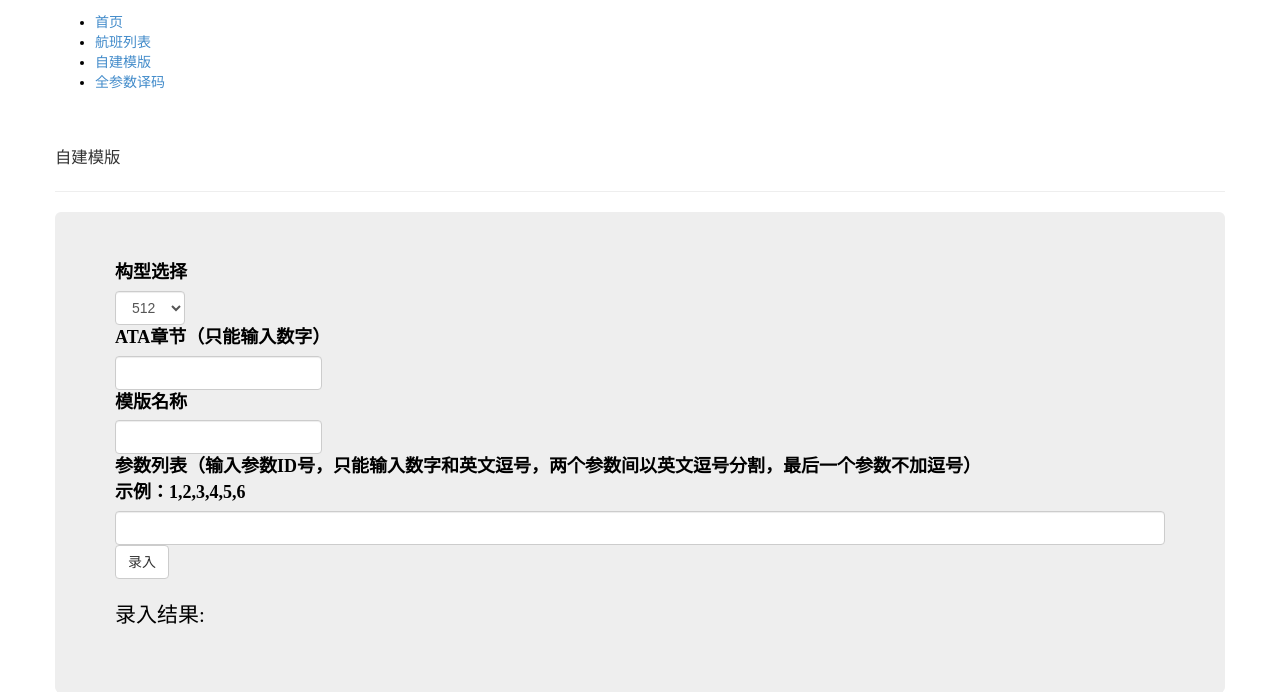
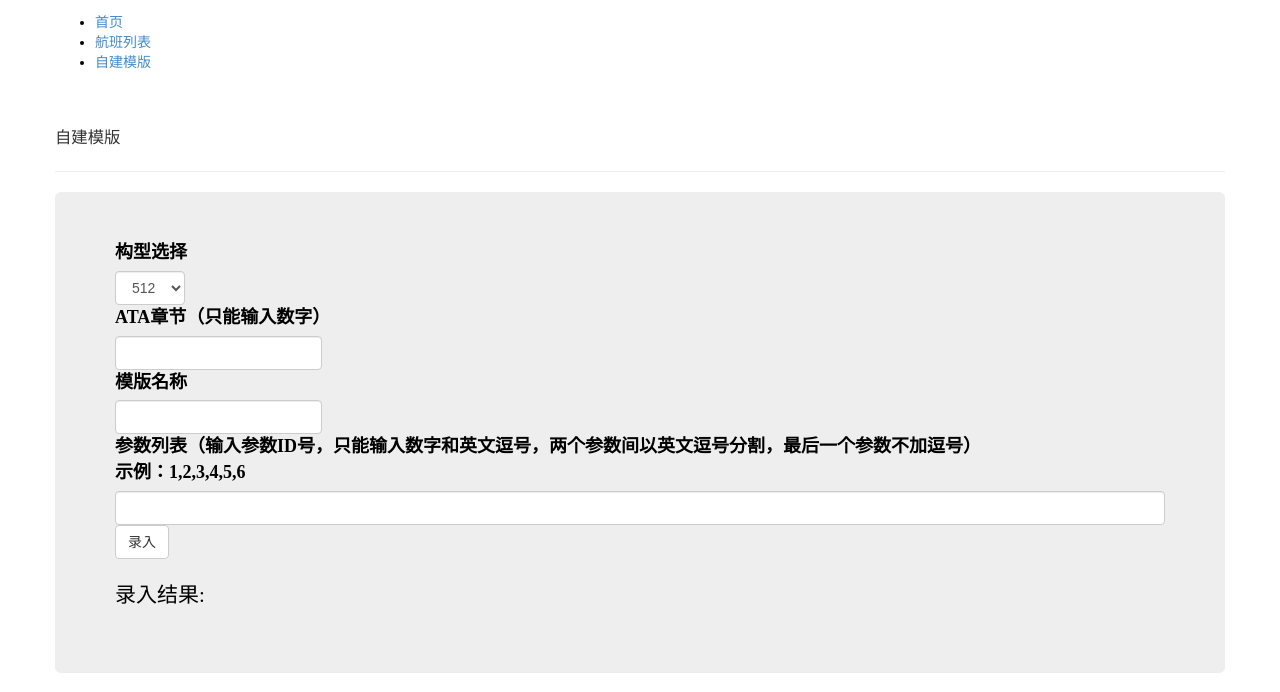
Before and after one commit to jsxjx/web_on_hbase, a Django app: template main_web/templates/stencil_index.html in a window 1280 px wide. Shown: the part 301-993 px from the top of the page. Run offline with Django 3.2, Linux system fonts and the light colour scheme; the template is opened without the code that fills it, so the values that code supplies are empty; some libraries are stand-ins or nearby versions.

Commit message:
导航栏多余项删除

```diff
--- a/main_web/templates/base.html
+++ b/main_web/templates/base.html
@@ -71,7 +71,6 @@
                             <li><a href="/home/">首页</a></li>
                             <li><a href="/table_list/">航班列表</a></li>
                             <li><a href="/storing_stencil/">自建模版</a></li>
-                            <li><a href="/all_para_list/">全参数译码</a></li>
                         </font>
                     </ul>
                 </div>
```
